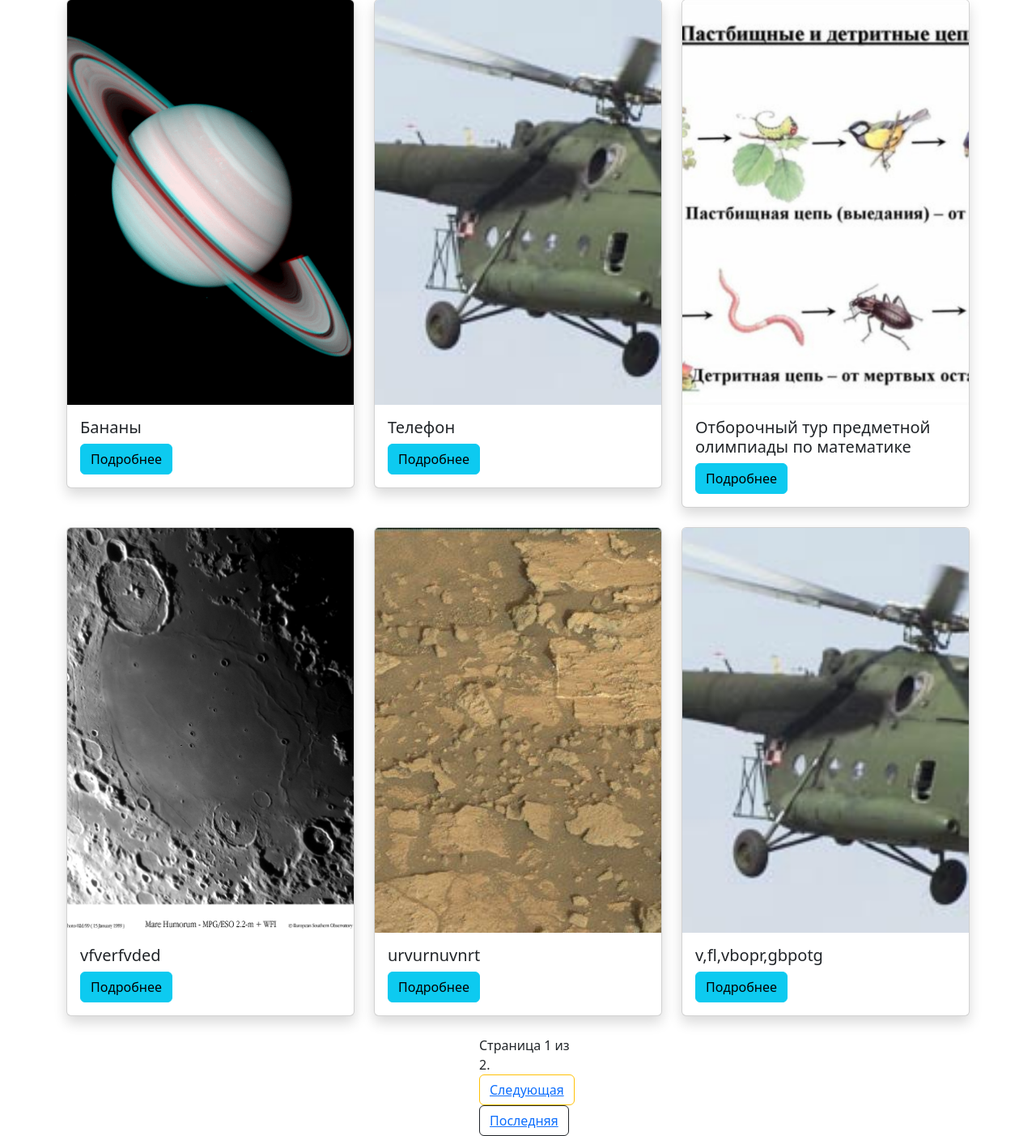
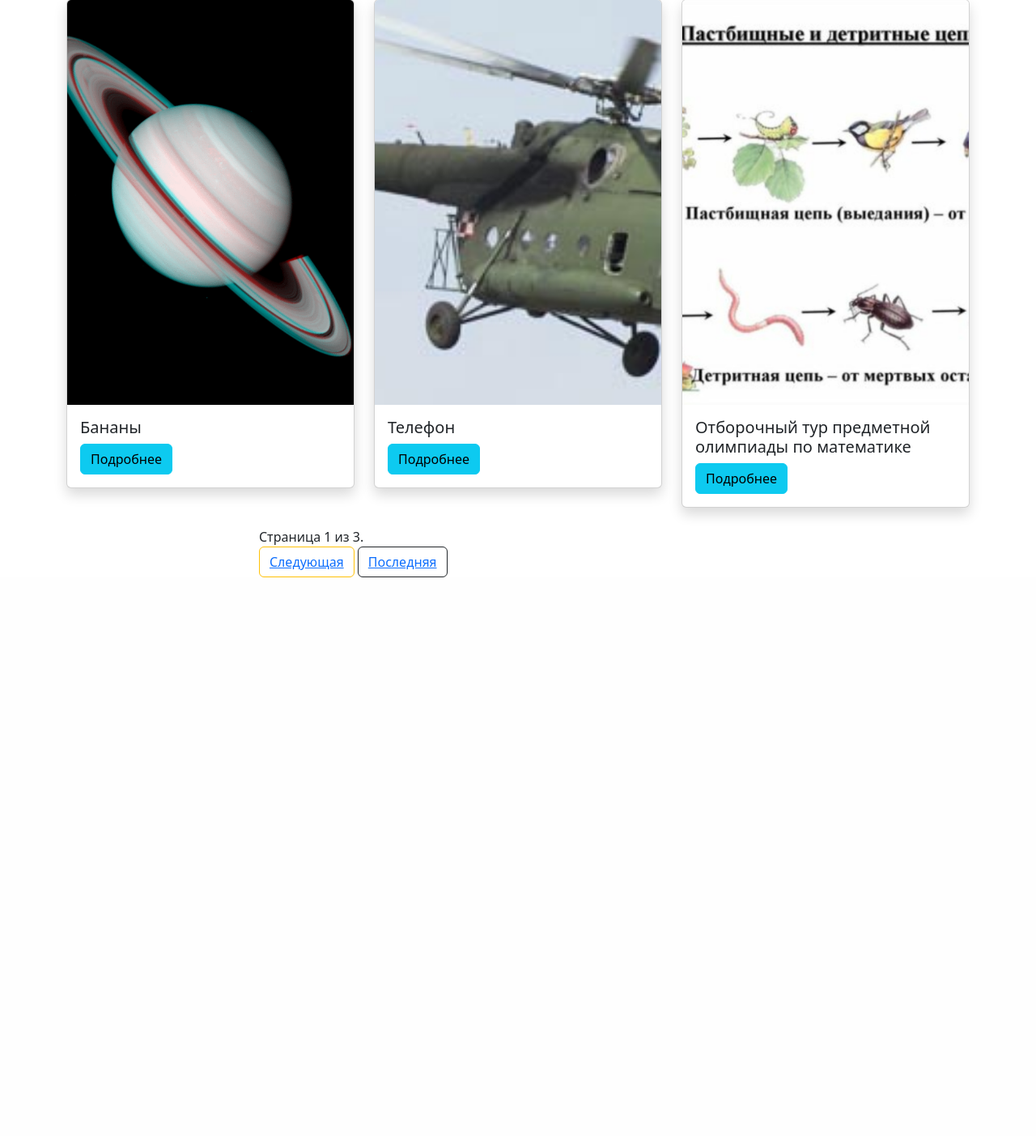
Before and after one commit to AlexMelnik2003/Gitproject, a Django app: page /inventar/ in a window 1280 px wide; the page is wider, and only the part inside the window is pictured. Shown: the part 129-1532 px from the top of that part at 81% size. After the commit the page ends 842 px from the top of that part, so only its background shows below. Run offline with Django 5.2, Linux system fonts and the light colour scheme; a user stored in the database is signed in; data comes from the database, SQL or seed files in the repository; both versions use the stored data as it was after the commit.

Commit message:
hguiguio

```diff
--- a/main/views.py
+++ b/main/views.py
@@ -118,7 +118,7 @@ def employee(request):
 @login_required
 def inventar(request):
     inventars = Inventar.objects.all().filter(user=request.user)
-    paginator = Paginator(inventars, 6)
+    paginator = Paginator(inventars, 3)
     page_number = request.GET.get('page')
     page_obj = paginator.get_page(page_number)
     return render(request, 'inventar.html', {'page_obj': page_obj})
--- a/templates/inventar.html
+++ b/templates/inventar.html
@@ -15,7 +15,9 @@
         .pagination {
             margin-left: auto;
             margin-right: auto;
-            width: 6em
+            width: 40em
+
+
 
 
 
@@ -95,16 +97,19 @@
 
         {% endif %}
 
-        <span class="current">
+        <span class="current" style="text-align: center; width: 60em;">
             Страница {{ page_obj.number }} из {{ page_obj.paginator.num_pages }}.
         </span>
 
         {% if page_obj.has_next %}
-        <button type="button" class="btn btn-outline-warning"><a
-                href="?page={{ page_obj.next_page_number }}">Следующая</a></button>
+        <div style="width: 80em;">
+            <button type="button" class="btn btn-outline-warning"><a
+                    href="?page={{ page_obj.next_page_number }}">Следующая</a></button>
 
         <button type="button" class="btn btn-outline-dark"><a
                 href="?page={{ page_obj.paginator.num_pages }}">Последняя</a></button>
+        </div>
+
         {% endif %}
     </span>
 </div>
```
Also changed, not shown: db.sqlite3.
